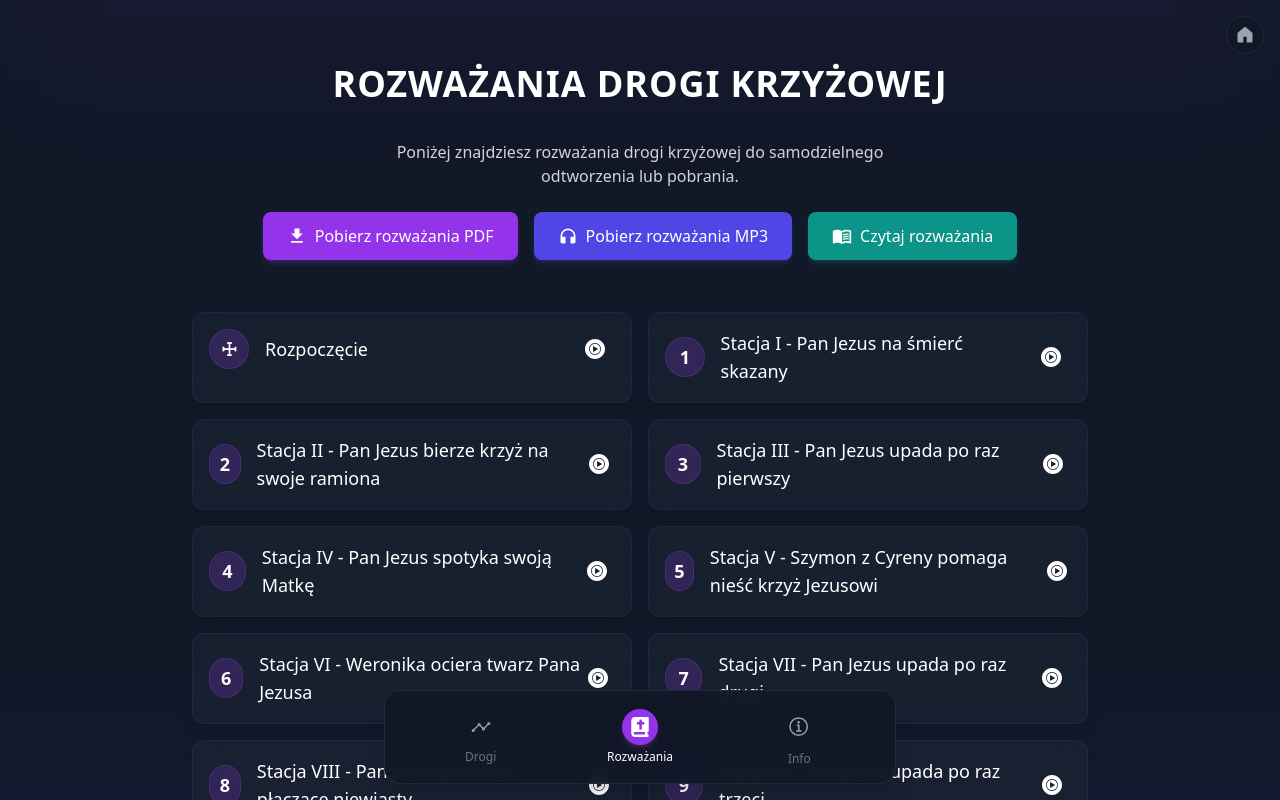
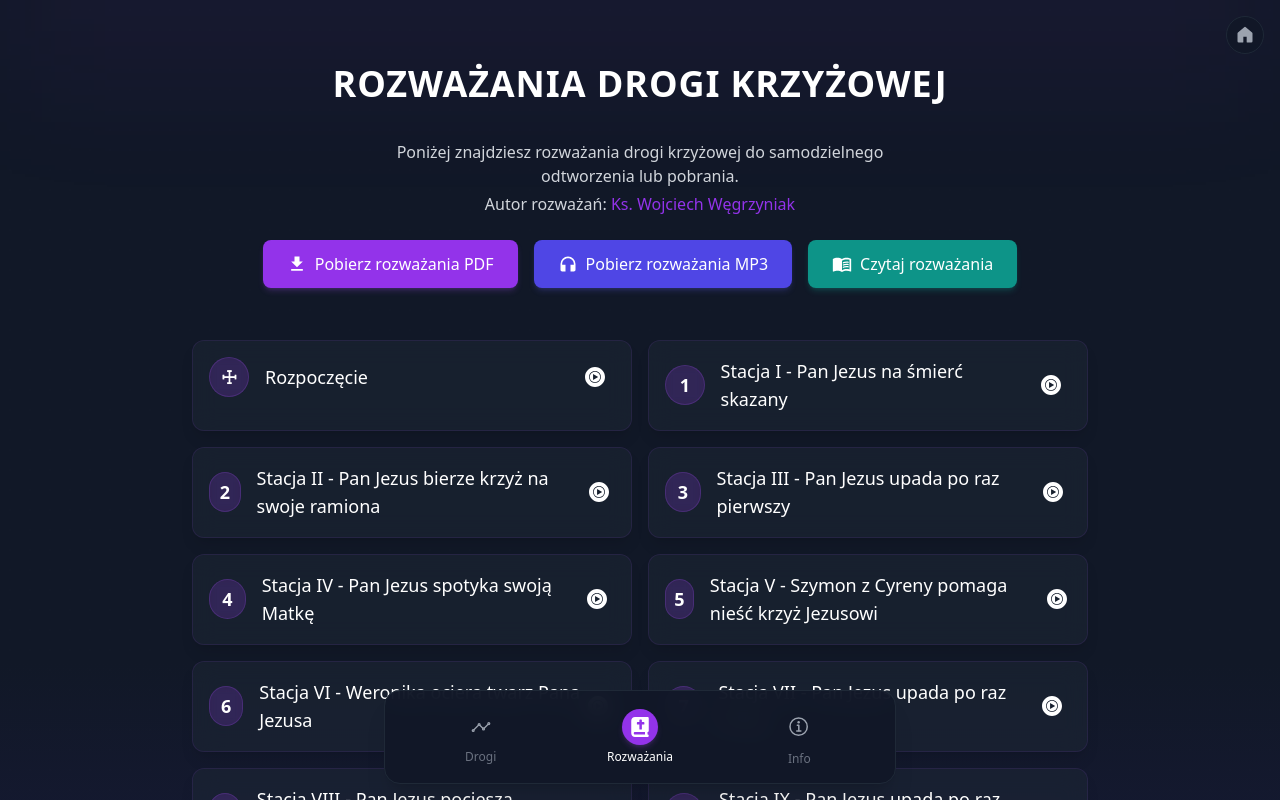
Before and after one commit to AndrzejJanosz/Droga_Krzyzowa, a React (Vite) app: page /rozwazania in a window 1280 px wide. Shown: the top 800 px of the page. Built offline with nearby package versions, Linux system fonts and the light colour scheme.

Commit message:
dodanie wutora

```diff
--- a/src/pages/ConsiderationsPage.jsx
+++ b/src/pages/ConsiderationsPage.jsx
@@ -192,8 +192,11 @@ const ConsiderationsPage = () => {
 
         {/* Podtytuł i przyciski pobierania */}
         <div className="w-full mb-8 text-center transition-all duration-700 delay-100 opacity-0 fade-in">
+          <p className="max-w-lg mx-auto mb-1 text-gray-300">
+            Poniżej znajdziesz rozważania drogi krzyżowej do samodzielnego odtworzenia lub pobrania.
+          </p>
           <p className="max-w-lg mx-auto mb-6 text-gray-300">
-            Poniżej znajdziesz rozważania drogi krzyżowej do samodzielnego odtworzenia lub pobrania.
+            Autor rozważań: <span className="text-purple-600">Ks. Wojciech Węgrzyniak</span>
           </p>
 
           <div className="flex flex-col items-center justify-center gap-4 mb-5 md:flex-row">
```
